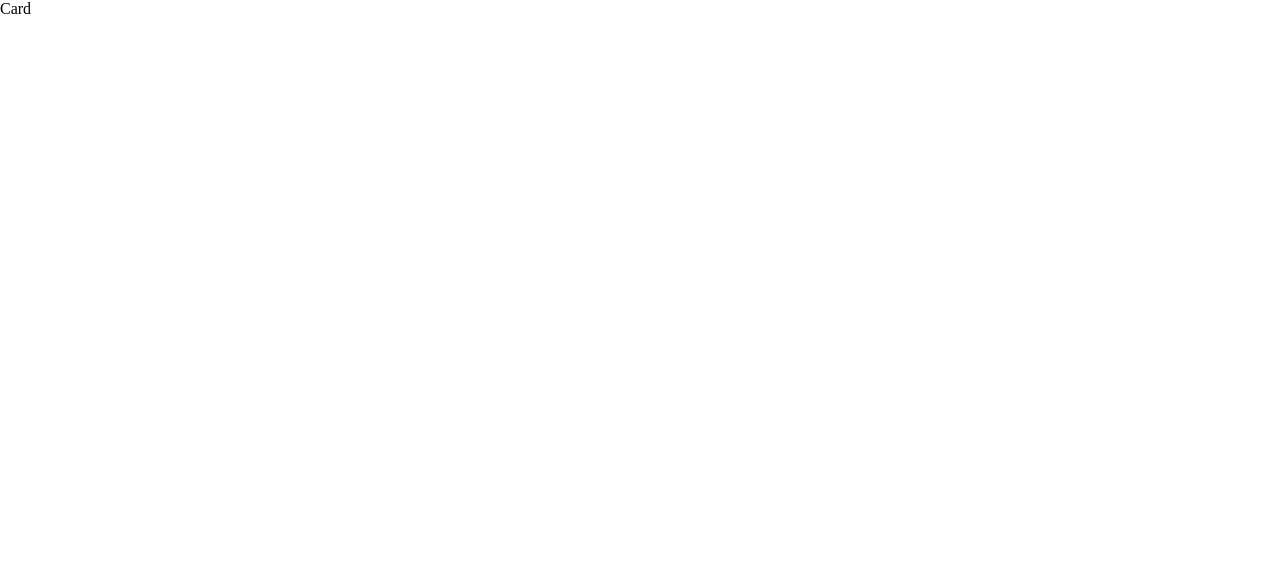
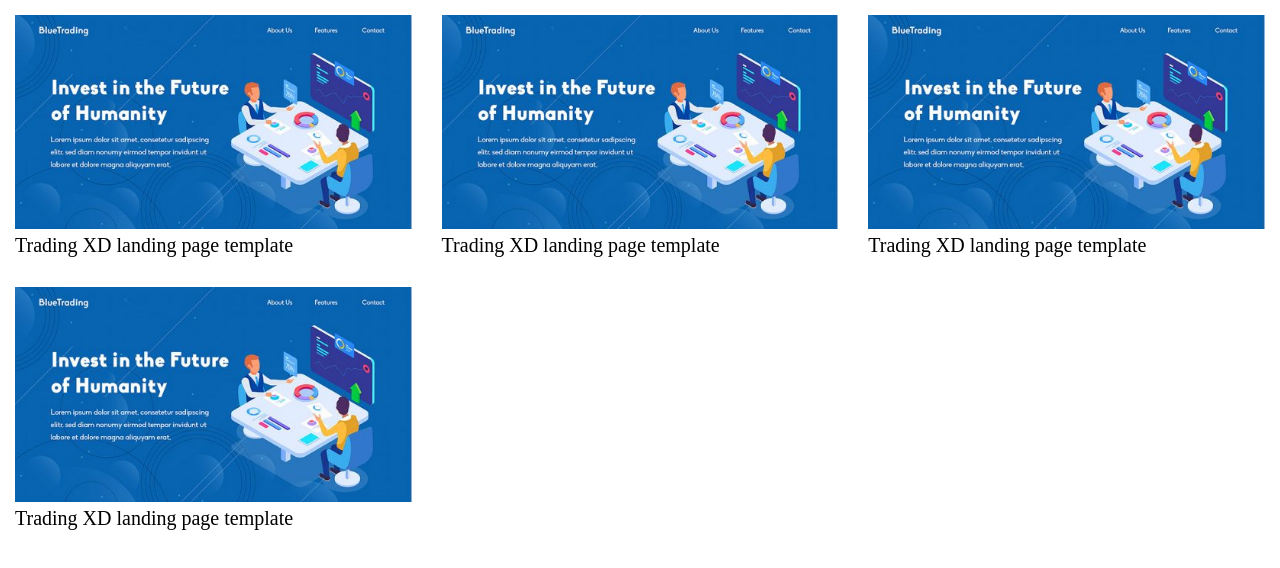
Before and after one commit to truongduchuy/Landing-Pages, a React (Create React App) app: page / in a window 1280 px wide. Shown: the top 568 px of the page. Built offline with nearby package versions, Linux system fonts and the light colour scheme.

Commit message:
prepare for coding

```diff
--- /dev/null
+++ b/jsconfig.json
@@ -0,0 +1,6 @@
+{
+    "compilerOptions": {
+      "baseUrl": "src"
+    },
+    "include": ["src"]
+  }
--- a/package.json
+++ b/package.json
@@ -6,6 +6,7 @@
     "@testing-library/jest-dom": "^4.2.4",
     "@testing-library/react": "^9.3.2",
     "@testing-library/user-event": "^7.1.2",
+    "node-sass": "^4.14.1",
     "react": "^16.13.1",
     "react-dom": "^16.13.1",
     "react-router-dom": "^5.2.0",
--- a/src/App.js
+++ b/src/App.js
@@ -1,11 +1,21 @@
 import React from 'react';
+import './App.scss';
+import { Link } from 'react-router-dom';
+import BlueTradingImg from 'images/blue-trading.jpg';
 
 function App() {
   return (
-    <div className="App">
-        <div>
-          Card
+    <div className="landing-pages">
+      {[...Array(4)].map((item, index) => (
+        <div className="landing-pages__item" key={index}>
+          <div className="landing-pages__item__wrapper">
+            <Link to="/bluetrading">
+              <img src={BlueTradingImg} alt="blue-trading" />
+            </Link>
+            <div>Trading XD landing page template</div>
+          </div>
         </div>
+      ))}
     </div>
   );
 }
--- /dev/null
+++ b/src/App.scss
@@ -0,0 +1,27 @@
+.landing-pages {
+  display: flex;
+  flex-wrap: wrap;
+  font-size: 20px;
+
+  &__item {
+    width: 33.33%;
+
+    &__wrapper {
+      padding: 15px;
+
+      img {
+        max-width: 100%;
+        width: 100%;
+        height: auto;
+      }
+    }
+
+    @media screen and (max-width: 768px) {
+      width: 50%;
+    }
+
+    @media screen and (max-width: 480px) {
+      width: 100%;
+    }
+  }
+}
--- a/src/index.js
+++ b/src/index.js
@@ -1,7 +1,8 @@
 import React from 'react';
 import ReactDOM from 'react-dom';
 import './index.css';
-import App from './App';
+import App from 'App';
+import BlueTrading from 'pages/BlueTrading';
 import * as serviceWorker from './serviceWorker';
 import { BrowserRouter as Router, Switch, Route} from 'react-router-dom'
 
@@ -9,7 +10,7 @@ const Root = () => (
   <Router>
     <Switch>
       <Route exact path="/" component={App} />
-      <Route exact path="/landingpage1" component={App} />
+      <Route exact path="/bluetrading" component={BlueTrading} />
     </Switch>
   </Router>
 )
--- a/src/pages/BlueTrading/index.js
+++ b/src/pages/BlueTrading/index.js
@@ -0,0 +1,5 @@
+import React from 'react';
+
+export default function BlueTrading() {
+  return <div>blue trading</div>;
+}
```
Also changed, not shown: 2 other files (tests, documents, lock files or other folders).
